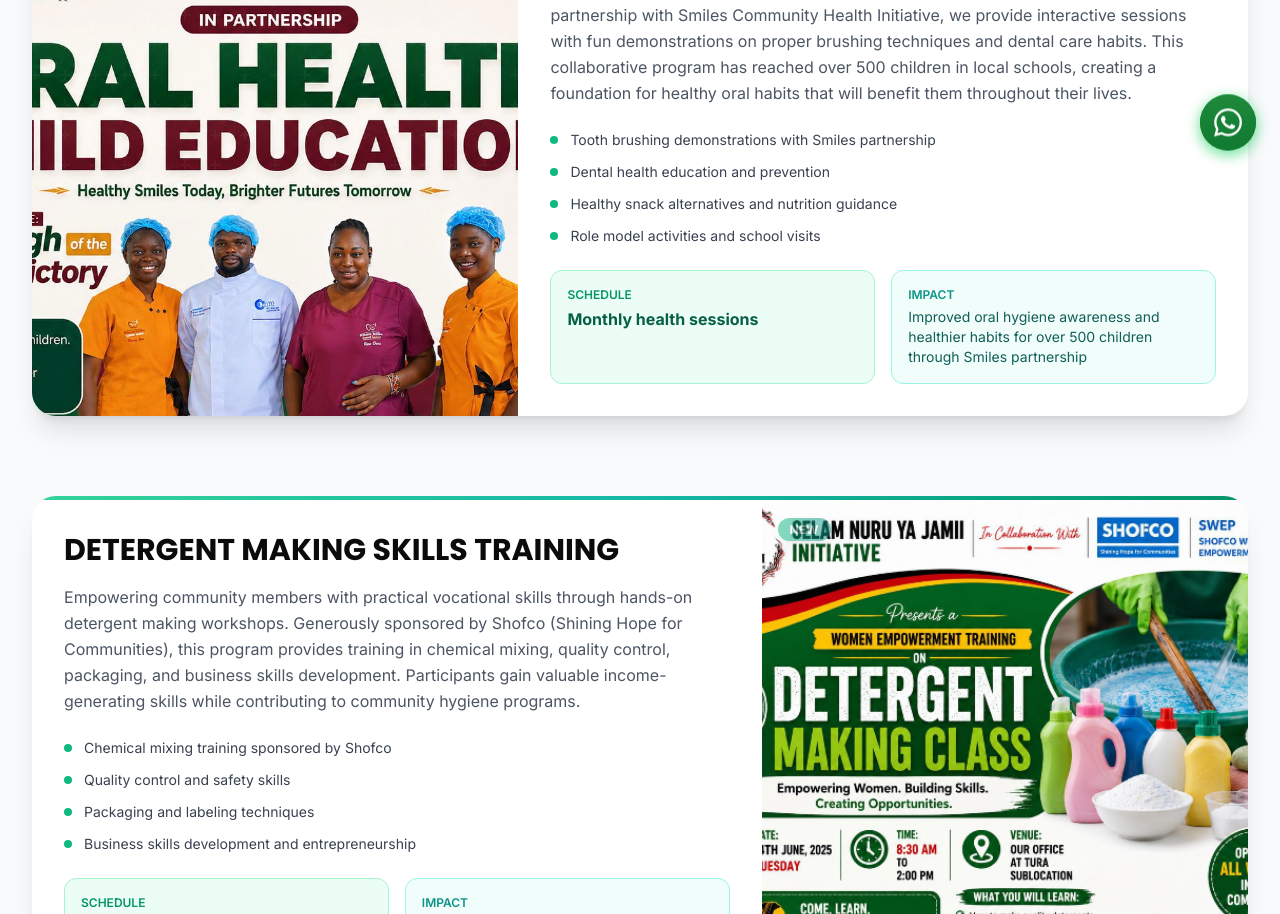
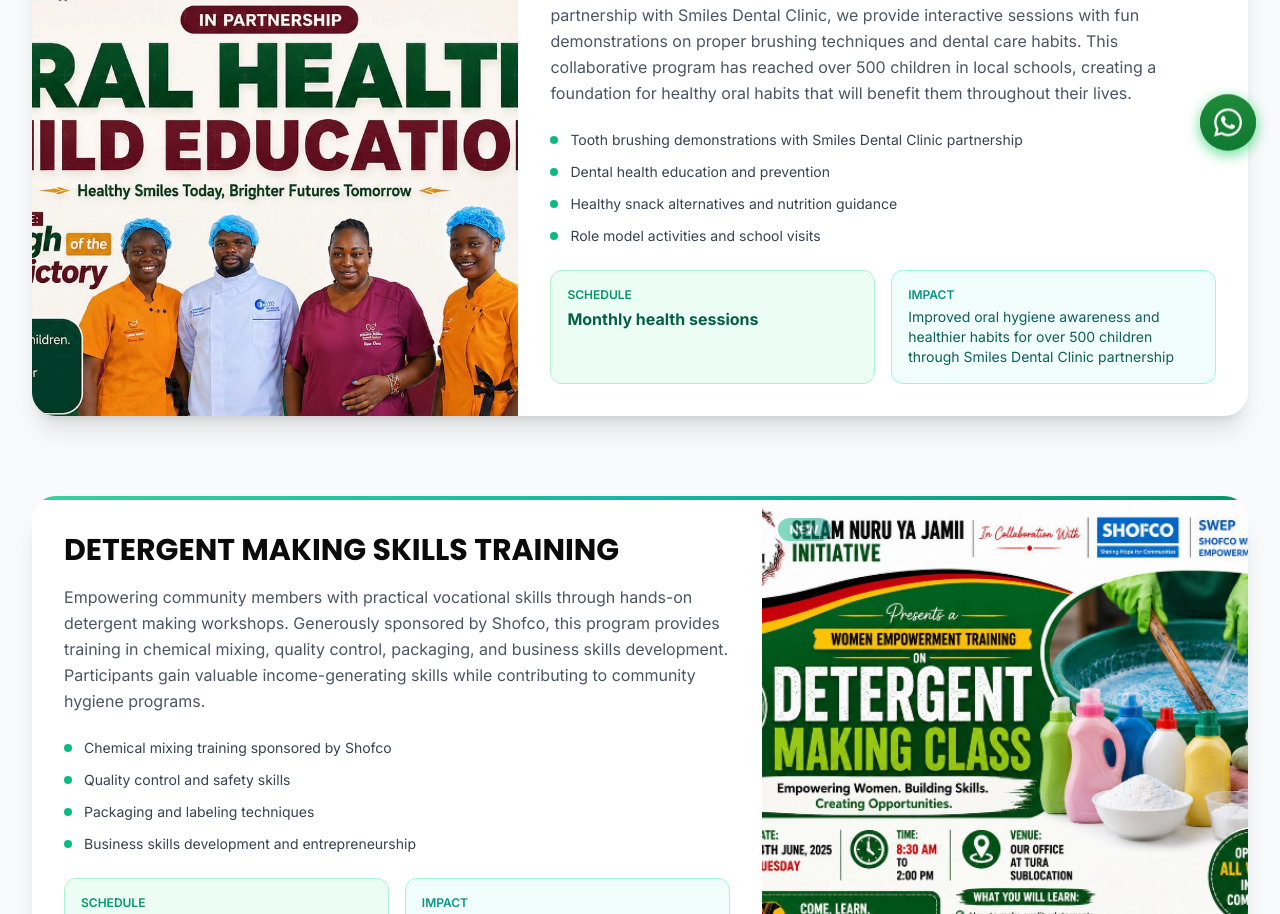
Before and after one commit to Vinn254/selam-NGO, a Next.js app: page /what-we-do in a window 1280 px wide. Shown: the part 620-1534 px from the top of the page. Built offline with nearby package versions, Linux system fonts and the light colour scheme.

Commit message:
Fix team images (facilitator->higans.PNG, secretary->fidel.jpeg) and update program descriptions

```diff
--- a/app/what-we-do/page.js
+++ b/app/what-we-do/page.js
@@ -17,21 +17,21 @@
   {
     id: 5,
     title: 'ORAL HEALTH CHILD EDUCATION',
-    description: 'Teaching children essential oral hygiene practices for lifelong healthy smiles. In partnership with Smiles Community Health Initiative, we provide interactive sessions with fun demonstrations on proper brushing techniques and dental care habits. This collaborative program has reached over 500 children in local schools, creating a foundation for healthy oral habits that will benefit them throughout their lives.',
+    description: 'Teaching children essential oral hygiene practices for lifelong healthy smiles. In partnership with Smiles Dental Clinic, we provide interactive sessions with fun demonstrations on proper brushing techniques and dental care habits. This collaborative program has reached over 500 children in local schools, creating a foundation for healthy oral habits that will benefit them throughout their lives.',
     initiatives: [
-      'Tooth brushing demonstrations with Smiles partnership',
+      'Tooth brushing demonstrations with Smiles Dental Clinic partnership',
       'Dental health education and prevention',
       'Healthy snack alternatives and nutrition guidance',
       'Role model activities and school visits',
     ],
     schedule: 'Monthly health sessions',
-    impact: 'Improved oral hygiene awareness and healthier habits for over 500 children through Smiles partnership',
+    impact: 'Improved oral hygiene awareness and healthier habits for over 500 children through Smiles Dental Clinic partnership',
     image: '/selam1.jpeg',
   },
   {
     id: 6,
     title: 'DETERGENT MAKING SKILLS TRAINING',
-    description: 'Empowering community members with practical vocational skills through hands-on detergent making workshops. Generously sponsored by Shofco (Shining Hope for Communities), this program provides training in chemical mixing, quality control, packaging, and business skills development. Participants gain valuable income-generating skills while contributing to community hygiene programs.',
+    description: 'Empowering community members with practical vocational skills through hands-on detergent making workshops. Generously sponsored by Shofco, this program provides training in chemical mixing, quality control, packaging, and business skills development. Participants gain valuable income-generating skills while contributing to community hygiene programs.',
     initiatives: [
       'Chemical mixing training sponsored by Shofco',
       'Quality control and safety skills',
--- a/components/TeamSection.js
+++ b/components/TeamSection.js
@@ -32,7 +32,7 @@
   {
     name: 'Higgin Awuor Joseph',
     role: 'Facilitator',
-    image: '/higan.jpeg',
+    image: '/higans.PNG',
     description: 'Facilitating programs and community engagement activities.',
   },
   {
```
